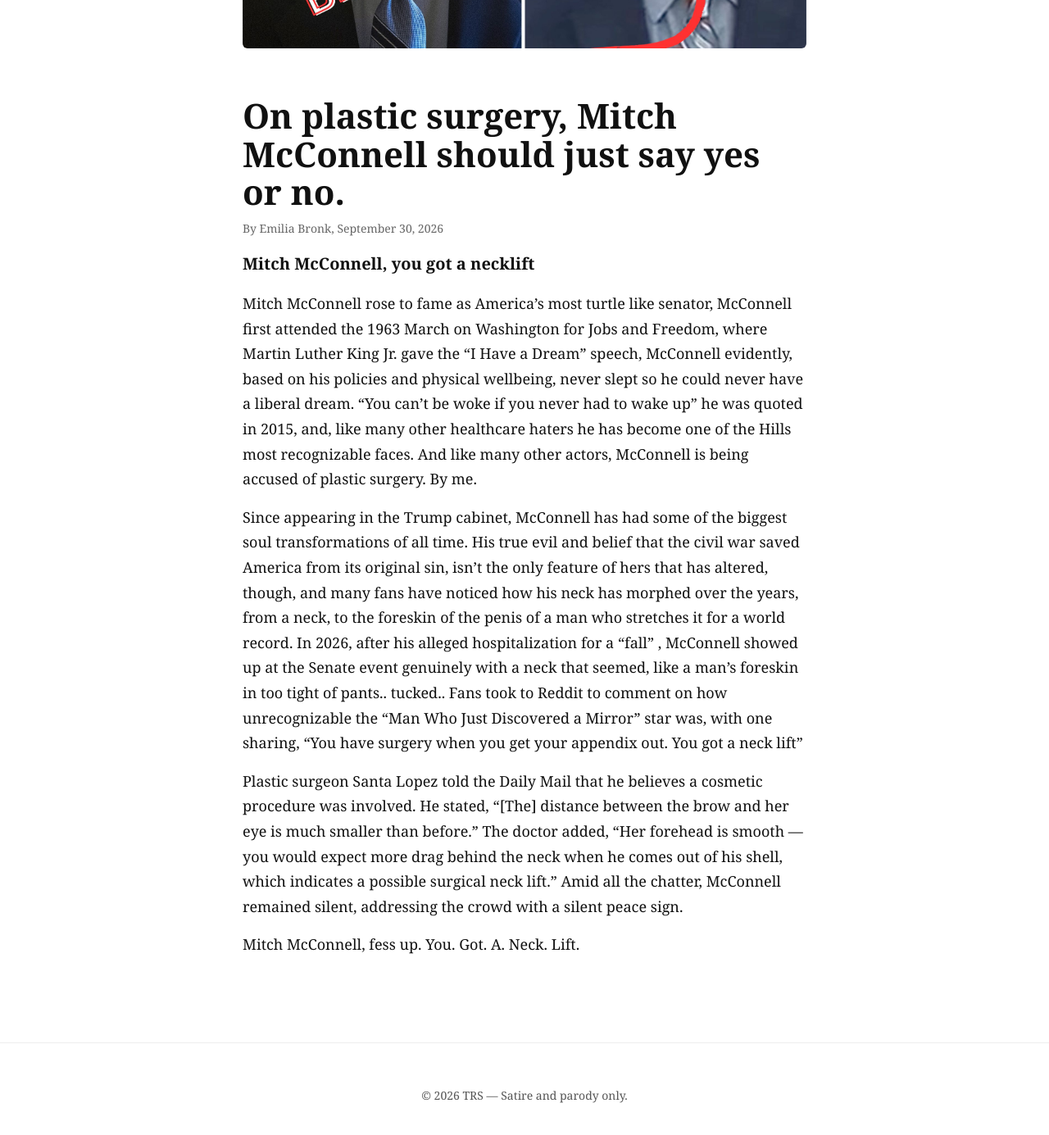
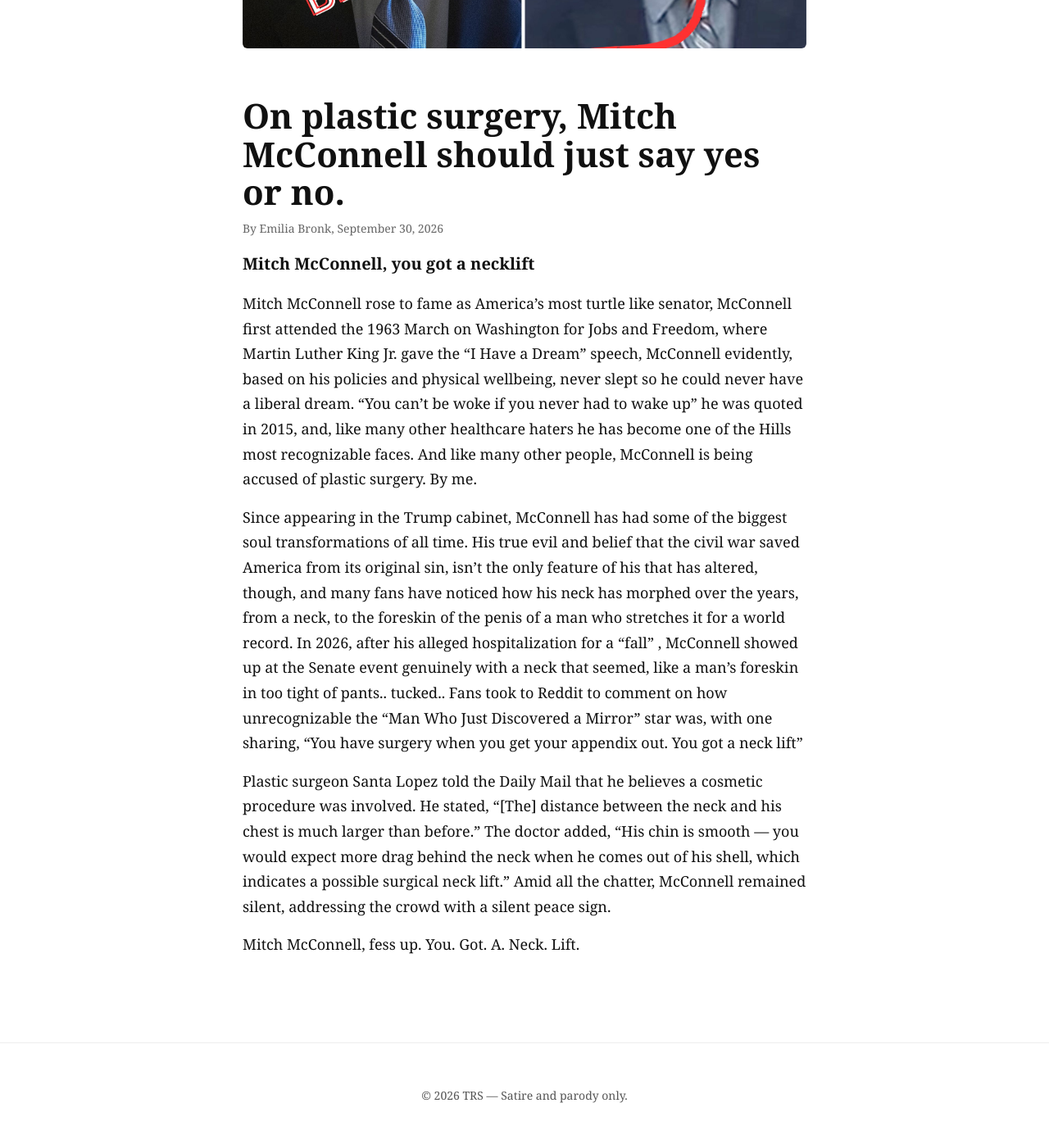
Before and after one commit to emiliabronk/news, a Jekyll site: the page built from _posts/2026-09-30-mcconnell.md, in a window 1280 px wide and 1400 px high, scrolled down 610 px. Shown: the top 1385 px of the window at 82% size. Built offline with Jekyll 4.4.1, drawn with Linux system fonts in a browser that asks for light colours.

Commit message:
Update 2026-09-30-mcconnell.md

```diff
--- a/_posts/2026-09-30-mcconnell.md
+++ b/_posts/2026-09-30-mcconnell.md
@@ -6,10 +6,10 @@ author: "Emilia Bronk"
 date: 2026-09-30
 cover: /assets/mitch.jpg
 ---
-Mitch McConnell rose to fame as America's most turtle like senator, McConnell first attended the 1963 March on Washington for Jobs and Freedom, where Martin Luther King Jr. gave the "I Have a Dream" speech, McConnell evidently, based on his policies and physical wellbeing, never slept so he could never have a liberal dream. “You can't be woke if you never had to wake up” he was quoted in 2015, and, like many other [healthcare haters](https://www.vice.com/en/article/mitch-mcconnell-1990-campaign-ad-supported-affordable-healthcare-for-all/) he has become one of the Hills most recognizable faces. And like many other actors, McConnell is being accused of plastic surgery. By me.
+Mitch McConnell rose to fame as America's most turtle like senator, McConnell first attended the 1963 March on Washington for Jobs and Freedom, where Martin Luther King Jr. gave the "I Have a Dream" speech, McConnell evidently, based on his policies and physical wellbeing, never slept so he could never have a liberal dream. “You can't be woke if you never had to wake up” he was quoted in 2015, and, like many other [healthcare haters](https://www.vice.com/en/article/mitch-mcconnell-1990-campaign-ad-supported-affordable-healthcare-for-all/) he has become one of the Hills most recognizable faces. And like many other people, McConnell is being accused of plastic surgery. By me.
 
-Since appearing in the Trump cabinet, McConnell has had some of the biggest soul transformations of all time. His true evil and belief that the civil war saved America from its original sin,  isn't the only feature of hers that has altered, though, and many fans have noticed how his neck has morphed over the years, from a neck, to the foreskin of the penis of a man who stretches it for a world record. In 2026, after his alleged hospitalization for a “fall” , McConnell showed up at the Senate event genuinely with a neck that seemed, like a man's foreskin in too tight of pants.. tucked.. Fans took to Reddit to comment on how unrecognizable the "Man Who Just Discovered a Mirror" star was, with one sharing, "You have surgery when you get your appendix out. You got a neck lift"
+Since appearing in the Trump cabinet, McConnell has had some of the biggest soul transformations of all time. His true evil and belief that the civil war saved America from its original sin,  isn't the only feature of his that has altered, though, and many fans have noticed how his neck has morphed over the years, from a neck, to the foreskin of the penis of a man who stretches it for a world record. In 2026, after his alleged hospitalization for a “fall” , McConnell showed up at the Senate event genuinely with a neck that seemed, like a man's foreskin in too tight of pants.. tucked.. Fans took to Reddit to comment on how unrecognizable the "Man Who Just Discovered a Mirror" star was, with one sharing, "You have surgery when you get your appendix out. You got a neck lift"
 
-Plastic surgeon Santa Lopez told the Daily Mail that he believes a cosmetic procedure was involved. He stated, "[The] distance between the brow and her eye is much smaller than before." The doctor added, "Her forehead is smooth — you would expect more drag behind the neck when he comes out of his shell, which indicates a possible surgical neck lift." Amid all the chatter, McConnell remained silent, addressing the crowd with a silent peace sign.
+Plastic surgeon Santa Lopez told the Daily Mail that he believes a cosmetic procedure was involved. He stated, "[The] distance between the neck and his chest is much larger than before." The doctor added, "His chin is smooth — you would expect more drag behind the neck when he comes out of his shell, which indicates a possible surgical neck lift." Amid all the chatter, McConnell remained silent, addressing the crowd with a silent peace sign.
 
 Mitch McConnell, fess up. You. Got. A. Neck. Lift.
```
